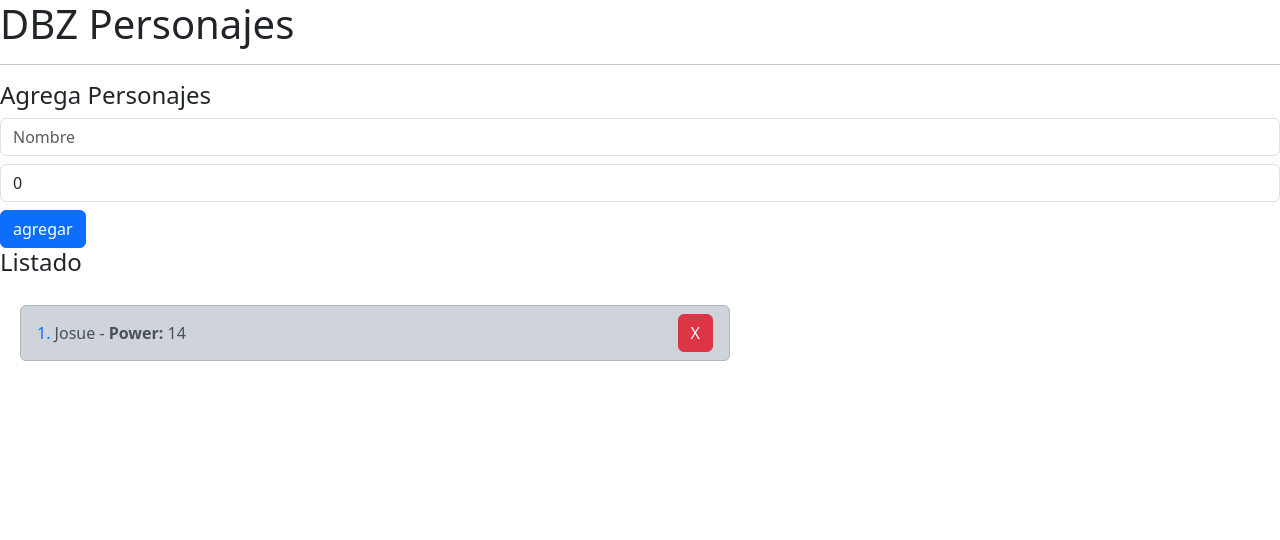
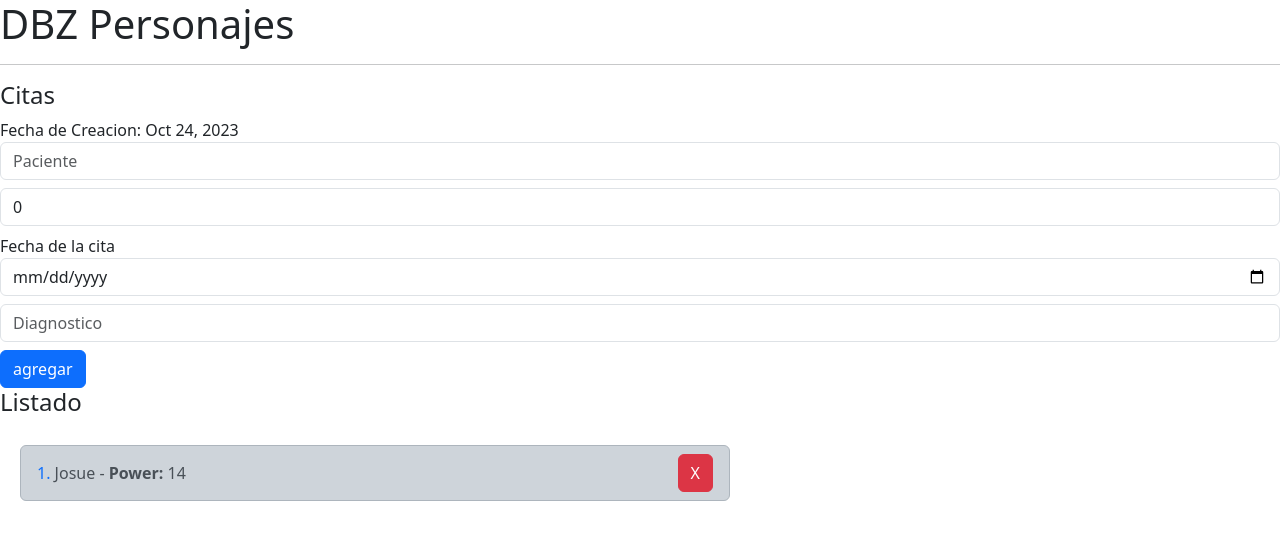
Before and after one commit to joseAL520/tec_inovacion_proyec, an Angular app: page / in a window 1280 px wide. Shown: the top 540 px of the page. Built offline with nearby package versions, Linux system fonts and the light colour scheme.

Commit message:
cuarta  fase

```diff
--- a/src/app/dbz/components/add-character/add-character.component.html
+++ b/src/app/dbz/components/add-character/add-character.component.html
@@ -1,7 +1,10 @@
-<h4>Agrega Personajes</h4>
-        <!-- (ngSubmit)="" Sirve para envia formulaios desde el back -->
+<h4>Citas</h4>
 <form (ngSubmit)="emitCharacter()">
-    <input type="text"   [(ngModel)]="character.name"  name="name"  placeholder="Nombre" class="form-control mb-2">
-    <input type="number" [(ngModel)]="character.edad" name="edad" placeholder="Poder" class="form-control mb-2">
+    <span>Fecha de Creacion:  {{date | date}} </span>
+    <input type="text"   [(ngModel)]="character.name"         name="name"  placeholder="Paciente" class="form-control mb-2">
+    <input type="number" [(ngModel)]="character.edad"         name="edad" placeholder="Poder" class="form-control mb-2">
+    <span>Fecha de la cita</span>
+    <input type="date"   [(ngModel)]="character.fechaCita"    name="edad" class="form-control mb-2">
+    <input type="text"   [(ngModel)]="character.diagnostico"  name="name"  placeholder="Diagnostico" class="form-control mb-2">
     <button ype="submit" class="btn btn-primary">agregar</button>
 </form>
--- a/src/app/dbz/components/add-character/add-character.component.ts
+++ b/src/app/dbz/components/add-character/add-character.component.ts
@@ -7,7 +7,7 @@
   styleUrls: ['./add-character.component.css']
 })
 export class AddCharacterComponent {
-
+  date = new Date();
        // escucha el eventto  de la interface que voy a trabajar
     @Output()
     public  onNewCharacter: EventEmitter<Character> = new EventEmitter();
@@ -16,13 +16,12 @@
       name: '',
       edad: 0,
       fechaCita:0,
-      fechaCreacion:0,
       diagnostico:'',
     }
 
     emitCharacter():void{
       if (this.character.name.length === 0) return;
       this.onNewCharacter.emit(this.character);
-      this.character = {name: '', edad: 0, fechaCita:0, fechaCreacion:0, diagnostico:'',};
+      this.character = {name: '', edad: 0, fechaCita:0, diagnostico:'',};
     }
 }
--- a/src/app/dbz/interfaces/character.interface.ts
+++ b/src/app/dbz/interfaces/character.interface.ts
@@ -4,6 +4,5 @@
     name: string;
     edad: number;
     fechaCita:number;
-    fechaCreacion:number;
     diagnostico:string;
 }
--- a/src/app/dbz/pages/main-page.component.ts
+++ b/src/app/dbz/pages/main-page.component.ts
@@ -14,7 +14,6 @@
             name: 'Josue',
             edad: 14,
             fechaCita: 1234123341,
-            fechaCreacion: 123123,
             diagnostico: '',
         },
     ];
```
